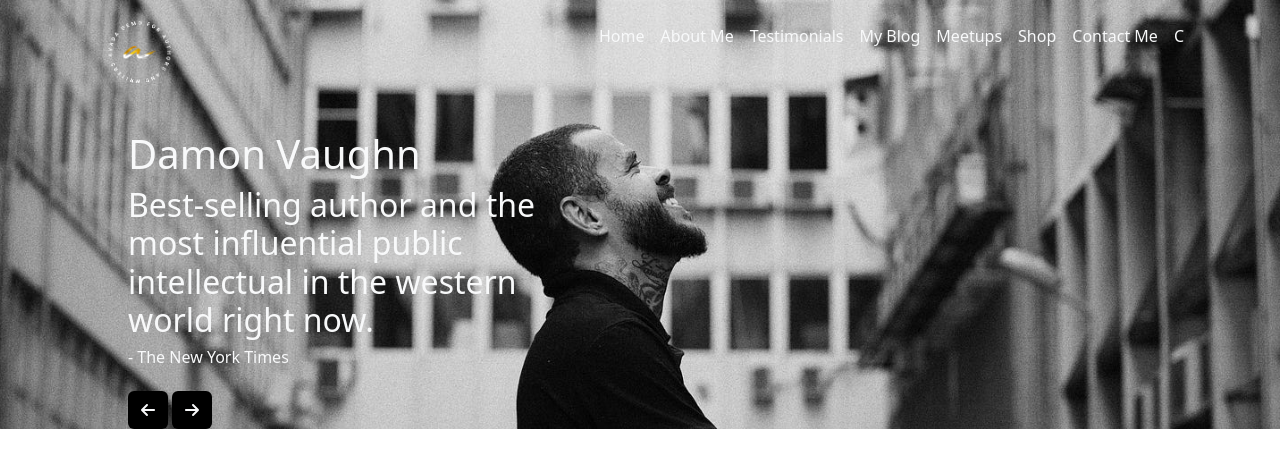
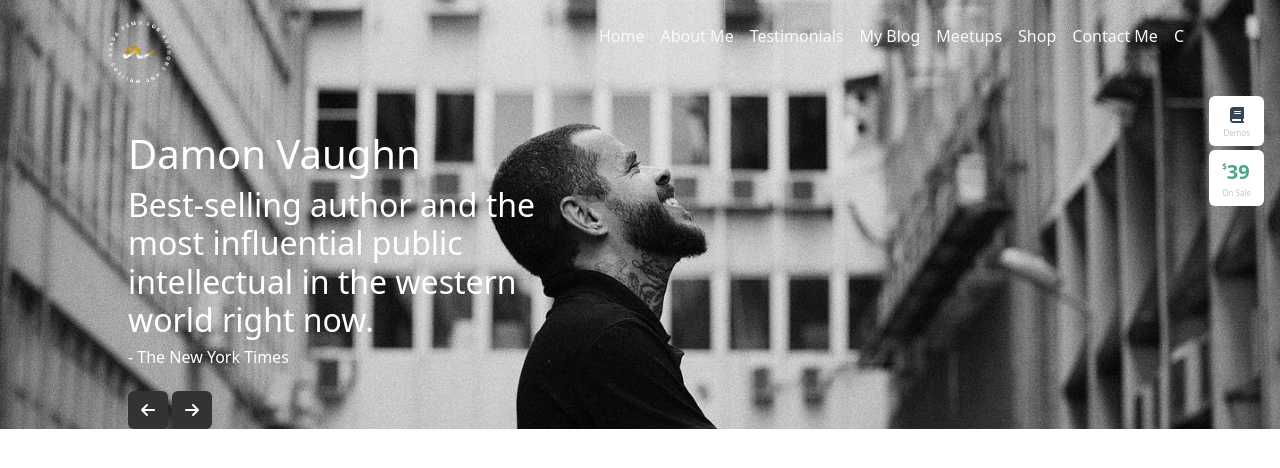
Before and after one commit to DomenicoDeSalvo/proj-html-vuejs, a Vue app: page / in a window 1280 px wide. Shown: the top 468 px of the page. Built offline with nearby package versions, Linux system fonts and the light colour scheme.

Commit message:
Added icons to hero, added variables files with the color palette

```diff
--- a/src/App.vue
+++ b/src/App.vue
@@ -19,4 +19,6 @@
 
 <style lang="scss">
   @use './assets/style/general';
+
+
 </style>
--- /dev/null
+++ b/src/assets/Style/partials/_variables.scss
@@ -0,0 +1,9 @@
+//COLORI
+
+$brand_blue: #33475B;
+$brand_grey: #C6C4C4;
+$brand_white: #FFFFFF;
+$brand_black: #333333;
+$brand_beige: #FEF7E9;
+$brand_green: #49A987;
+$brand_yellow: #F4B429;
--- a/src/components/main_components/AppHero.vue
+++ b/src/components/main_components/AppHero.vue
@@ -1,20 +1,40 @@
 <template>
-    <div class="hero text-light">
+    <div class="hero">
+        <!-- HERO INTRO AND SLIDER BUTTONS -->
+        <section>
             <div class="container_80">
                 <div class="hero__intro mb-4">
                     <h1>Damon Vaughn</h1>
                     <h2>Best-selling author and the most influential public intellectual in the western world right now.</h2>
                     <h6>- The New York Times</h6>
                 </div>
-            <div class="d-flex gap-1">
-                <button class="btn text-light">
+                <div class="slider d-flex gap-1">
+                    <button class="btn">
                         <font-awesome-icon :icon="['fas', 'arrow-left']" />
                     </button>
-                <button class="btn text-light">
+                    <button class="btn">
                         <font-awesome-icon :icon="['fas', 'arrow-right']" />
                     </button>
                 </div>
             </div>
+        </section>
+        <!-- ICONS -->
+        <section class="icons">
+            <div class="d-flex flex-column m-3 gap-1">
+                <button class="btn">
+                    <!-- NOTA: Non riesco a capire cosa sia questa icona, ne metto una caso per il momento. -->
+                    <div><font-awesome-icon class="demos_icon" :icon="['fas', 'book']" /></div>
+                    <div class="text">Demos</div>
+                </button>
+                <button class="btn">
+                    <div class="price d-flex">
+                        <span class="dollar">$</span>
+                        <span>39</span>
+                    </div>
+                    <div class="text">On Sale</div>
+                </button>
+            </div>
+        </section>
     </div>
 </template>
 
@@ -25,11 +45,13 @@
 </script>
 
 <style lang="scss" scoped>
+@use'../../assets/Style/partials/variables' as*;
     .hero{
         background-image: url(/public/author_banner.jpg);
         background-repeat: no-repeat;
         background-size: cover;
         background-position: center;
+        color: $brand_white;
     }
 
     .hero__intro{
@@ -37,8 +59,37 @@
         padding-top: 130px;
     }
 
+    .slider button{
+        background-color: $brand_black;
+        color: $brand_white;
+    }
+
+    .icons{
+        position: absolute;
+        top: 10%;
+        right: 0;
+        cursor: pointer;
         button{
-        background-color: black;
+            background-color: $brand_white;
+            .text{
+                font-size: 8px;
+                color: $brand_grey;
+            }
+            .demos_icon{
+                color: $brand_blue;
+            }
+            .price{
+                color: $brand_green;
+                font-weight: 700;
+                font-size: 20px;
+
+                .dollar{
+                    font-size: 8px;
+                    margin-top: 4px;
+                }
+            }
+
+        }
     }
 
 </style>
--- a/src/main.js
+++ b/src/main.js
@@ -11,8 +11,10 @@ import { FontAwesomeIcon } from '@fortawesome/vue-fontawesome'
 import {faCartShopping} from '@fortawesome/free-solid-svg-icons'
 import {faArrowRight} from '@fortawesome/free-solid-svg-icons'
 import {faArrowLeft} from '@fortawesome/free-solid-svg-icons'
+import {faBook} from '@fortawesome/free-solid-svg-icons'
 
-library.add(faArrowLeft, faArrowRight)
+
+library.add(faArrowLeft, faArrowRight, faBook)
 
 const app = createApp(App)
 
```
Also changed, not shown: src/assets/Style/partials/_layout.scss (line endings or trailing spaces). Lines whose indentation alone changed are shown as unchanged.
